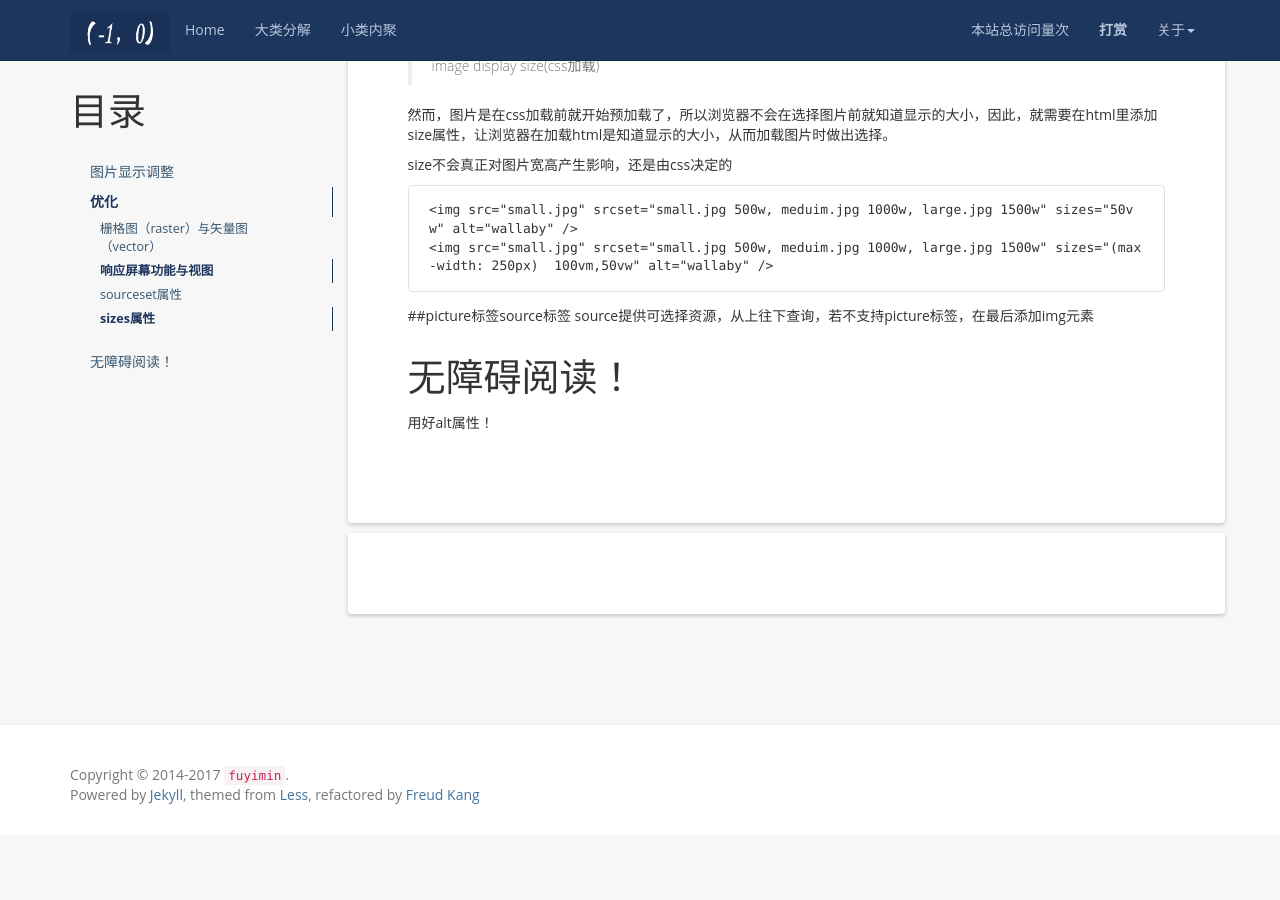
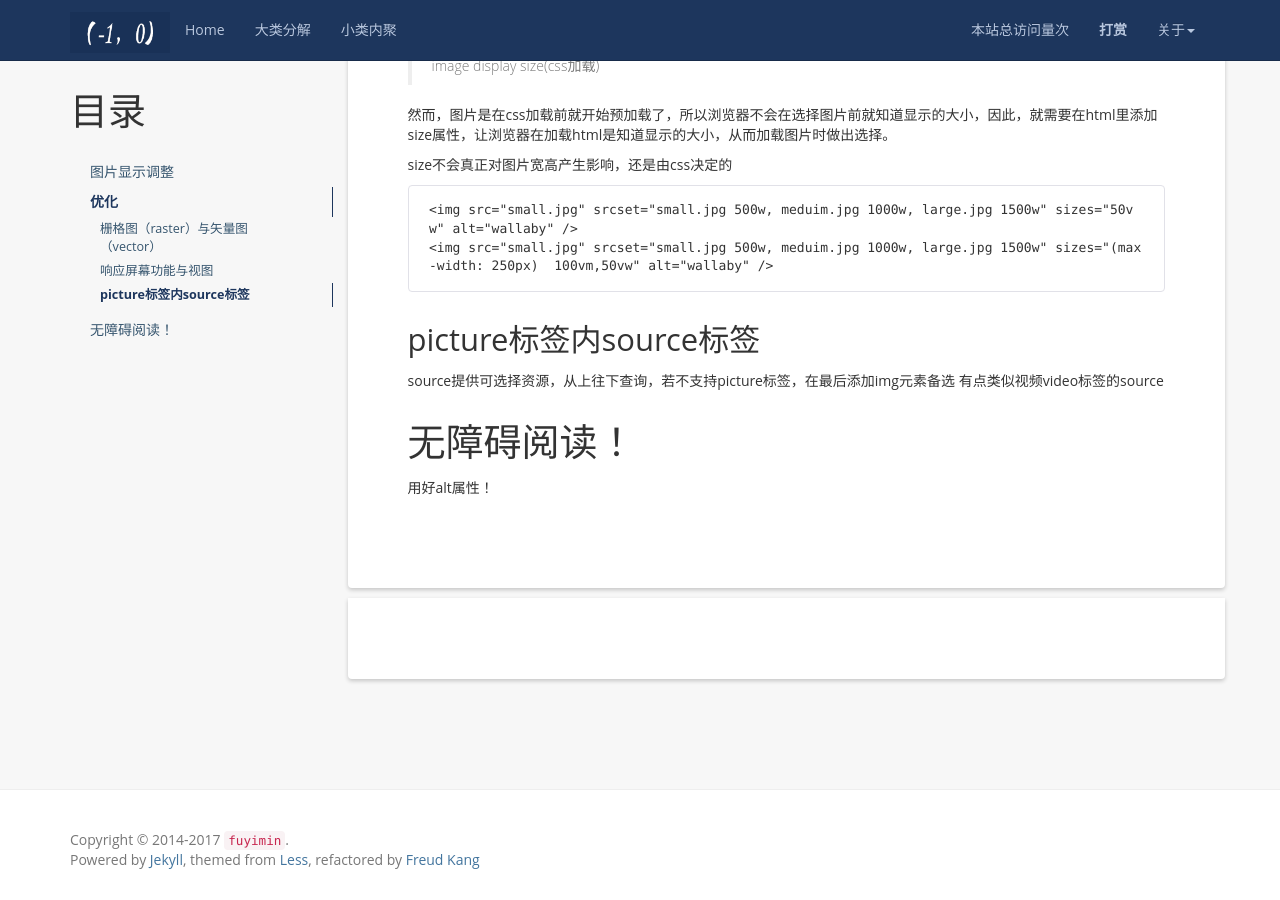
Before and after one commit to aimiy/aimiy.github.io, a Jekyll site: the page built from _posts/notes/css/2017-09-21-响应式图片.md, in a window 1280 px wide and 900 px high, scrolled down 2275 px. Built offline with Jekyll 4.4.1, drawn with Linux system fonts in a browser that asks for light colours; nearby versions of some CDN libraries; comment, search, counter and statistics services are not loaded; before the commit the page ends 3110 px from its top, so only the background shows below that.

Commit message:
Update 2017-09-21-响应式图片.md

````diff
--- a/_posts/notes/css/2017-09-21-响应式图片.md
+++ b/_posts/notes/css/2017-09-21-响应式图片.md
@@ -92,8 +92,9 @@ size不会真正对图片宽高产生影响，还是由css决定的
 <img src="small.jpg" srcset="small.jpg 500w, meduim.jpg 1000w, large.jpg 1500w" sizes="(max-width: 250px)  100vm,50vw" alt="wallaby" />
 ```
 
-##picture标签source标签
-source提供可选择资源，从上往下查询，若不支持picture标签，在最后添加img元素
+## picture标签内source标签
+source提供可选择资源，从上往下查询，若不支持picture标签，在最后添加img元素备选
+有点类似视频video标签的source
 
 # 无障碍阅读！
 用好alt属性！
````
